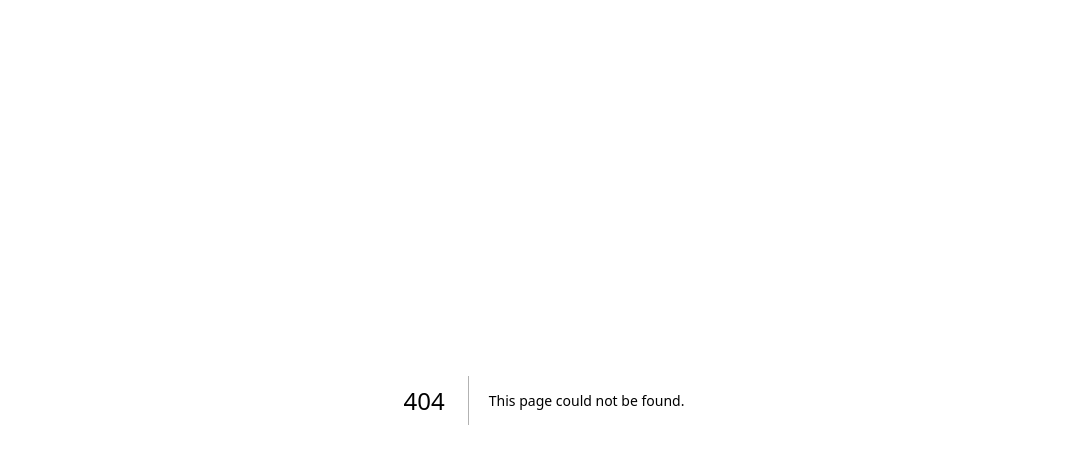
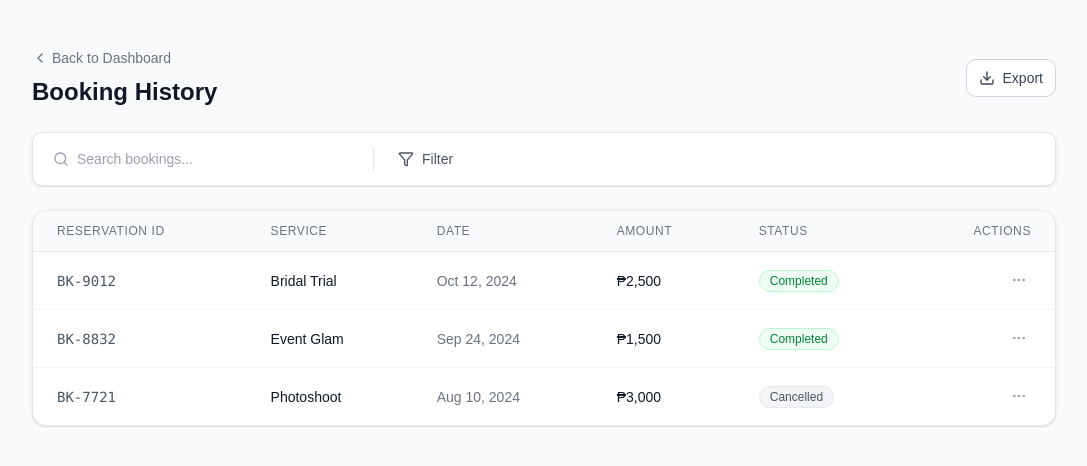
Before and after one commit to prodby-david/Marked-By-Francene, a Next.js app: page /history in a window 1280 px wide. Before the commit this address had no page. Shown: the top 466 px of the page, without its empty margins (96-1183 px from the left). Built offline with nearby package versions, Linux system fonts and the light colour scheme.

Commit message:
feat: add user history ui

```diff
--- /dev/null
+++ b/src/app/history/page.tsx
@@ -0,0 +1,91 @@
+"use client";
+
+import Link from "next/link";
+import { ChevronLeft, Download, Filter, MoreHorizontal, Search } from "lucide-react";
+
+// Mock Data
+const history = [
+  { id: "BK-9012", service: "Bridal Trial", date: "Oct 12, 2024", amount: "₱2,500", status: "Completed" },
+  { id: "BK-8832", service: "Event Glam", date: "Sep 24, 2024", amount: "₱1,500", status: "Completed" },
+  { id: "BK-7721", service: "Photoshoot", date: "Aug 10, 2024", amount: "₱3,000", status: "Cancelled" },
+];
+
+export default function HistoryPage() {
+  return (
+    <div className="min-h-screen bg-gray-50 p-6 md:p-12">
+      <div className="max-w-5xl mx-auto space-y-6">
+
+        {/* Header */}
+        <div className="flex flex-col md:flex-row md:items-center justify-between gap-4">
+          <div>
+            <Link href="/dashboard" className="text-sm text-gray-500 hover:text-gray-900 flex items-center gap-1 mb-2">
+              <ChevronLeft className="w-4 h-4" /> Back to Dashboard
+            </Link>
+            <h1 className="text-2xl font-bold text-gray-900">Booking History</h1>
+          </div>
+          <div className="flex gap-2">
+            <button className="flex items-center gap-2 px-3 py-2 bg-white border border-gray-300 rounded-lg text-sm font-medium text-gray-700 hover:bg-gray-50">
+              <Download className="w-4 h-4" /> Export
+            </button>
+          </div>
+        </div>
+
+        {/* Filters Bar */}
+        <div className="flex items-center gap-2 bg-white p-2 rounded-lg border border-gray-200 shadow-sm">
+           <div className="relative flex-1 max-w-xs">
+              <Search className="absolute left-3 top-2.5 w-4 h-4 text-gray-400" />
+              <input
+                placeholder="Search bookings..."
+                className="w-full pl-9 pr-4 py-2 text-sm outline-none text-gray-900 placeholder:text-gray-400"
+              />
+           </div>
+           <div className="h-6 w-px bg-gray-200 mx-1" />
+           <button className="flex items-center gap-2 px-3 py-2 text-sm text-gray-600 hover:bg-gray-50 rounded-md">
+             <Filter className="w-4 h-4" /> Filter
+           </button>
+        </div>
+
+        {/* Data Table */}
+        <div className="bg-white border border-gray-200 rounded-xl shadow-sm overflow-hidden">
+          <table className="w-full text-left text-sm">
+            <thead className="bg-gray-50 border-b border-gray-200 text-gray-500 uppercase tracking-wider text-xs">
+              <tr>
+                <th className="px-6 py-3 font-medium">Reservation ID</th>
+                <th className="px-6 py-3 font-medium">Service</th>
+                <th className="px-6 py-3 font-medium">Date</th>
+                <th className="px-6 py-3 font-medium">Amount</th>
+                <th className="px-6 py-3 font-medium">Status</th>
+                <th className="px-6 py-3 font-medium text-right">Actions</th>
+              </tr>
+            </thead>
+            <tbody className="divide-y divide-gray-100">
+              {history.map((item) => (
+                <tr key={item.id} className="hover:bg-gray-50 transition-colors">
+                  <td className="px-6 py-4 font-mono text-gray-600">{item.id}</td>
+                  <td className="px-6 py-4 font-medium text-gray-900">{item.service}</td>
+                  <td className="px-6 py-4 text-gray-500">{item.date}</td>
+                  <td className="px-6 py-4 text-gray-900">{item.amount}</td>
+                  <td className="px-6 py-4">
+                    <span className={`
+                      inline-flex items-center px-2.5 py-0.5 rounded-full text-xs font-medium
+                      ${item.status === 'Completed' ? 'bg-green-50 text-green-700 border border-green-200' : ''}
+                      ${item.status === 'Cancelled' ? 'bg-gray-100 text-gray-600 border border-gray-200' : ''}
+                    `}>
+                      {item.status}
+                    </span>
+                  </td>
+                  <td className="px-6 py-4 text-right">
+                    <button className="text-gray-400 hover:text-gray-600 p-1 rounded-md hover:bg-gray-100">
+                      <MoreHorizontal className="w-4 h-4" />
+                    </button>
+                  </td>
+                </tr>
+              ))}
+            </tbody>
+          </table>
+        </div>
+
+      </div>
+    </div>
+  );
+}
```
